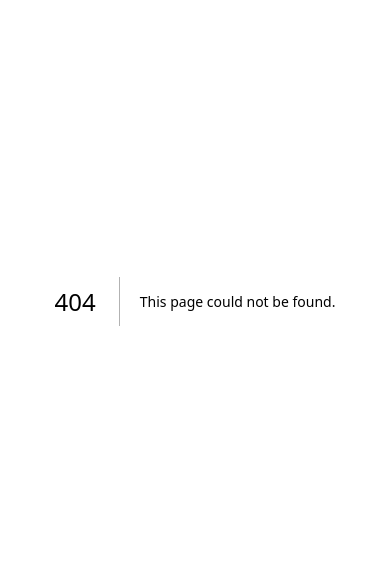
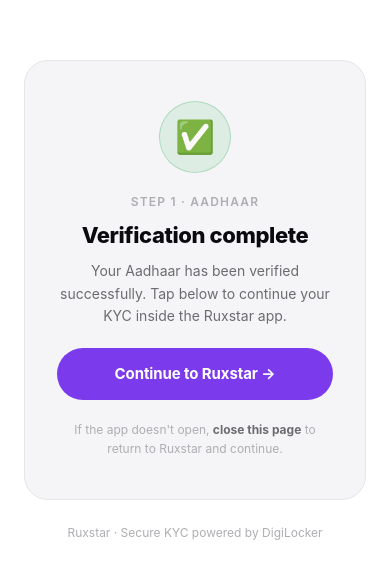
Before and after one commit to ruxstar-admin/ruxstar-frontend-services, a Next.js app: page /kyc/mobile-done in a window 390 px wide. Before the commit this address had no page. Shown: the part 121-700 px from the top of the page. Built offline with nearby package versions, Linux system fonts and the light colour scheme.

Commit message:
added redirect uri to support for the mobile redirections

```diff
--- /dev/null
+++ b/app/kyc/mobile-done/page.tsx
@@ -0,0 +1,229 @@
+"use client";
+
+/**
+ * /kyc/mobile-done
+ * ─────────────────
+ * Landing page for the mobile Aadhaar KYC redirect.
+ *
+ * After DigiLocker completes, the backend redirects the user's browser here.
+ * The mobile app embedded its live callback URL as ?appUri=<encoded-url>:
+ *   • Expo Go    → exp://192.168.x.x:8081/--/kyc/callback
+ *   • Production → ruxstarapplicationservices://kyc/callback
+ *
+ * The user sees a success screen and taps "Continue" to be sent back into
+ * the exact right screen of the Ruxstar app.
+ *
+ * No authentication required — called by a browser redirect from the backend.
+ */
+
+import { useRef, useState } from "react";
+import { useSearchParams } from "next/navigation";
+import { Suspense } from "react";
+
+/**
+ * Only allow known Ruxstar app URI schemes.
+ * Prevents open-redirect abuse if someone crafts a malicious ?appUri=.
+ *
+ * exp://              — Expo Go (testing)
+ * ruxstarapplicationservices:// — standalone production build
+ */
+const ALLOWED_SCHEMES = [
+  "ruxstarapplicationservices://",
+  "exp://",
+];
+
+function isSafeAppUri(uri: string): boolean {
+  return ALLOWED_SCHEMES.some((scheme) => uri.toLowerCase().startsWith(scheme));
+}
+
+function MobileDoneContent() {
+  const searchParams = useSearchParams();
+
+  const rawAppUri = searchParams.get("appUri") ?? "";
+  const appUri    = isSafeAppUri(rawAppUri)
+    ? rawAppUri
+    : "ruxstarapplicationservices://kyc/callback";
+
+  const [opened,    setOpened]    = useState(false);
+  const [linkFailed, setLinkFailed] = useState(false);
+
+  const fallbackTimerRef = useRef<ReturnType<typeof setTimeout> | null>(null);
+
+  function handleContinue() {
+    setOpened(true);
+
+    // window.location.href never throws for unrecognised schemes — it just
+    // silently does nothing. If the user is still on this page after 2 s,
+    // the OS didn't handle the deep link, so we show the fallback message.
+    window.location.href = appUri;
+
+    if (fallbackTimerRef.current) clearTimeout(fallbackTimerRef.current);
+    fallbackTimerRef.current = setTimeout(() => setLinkFailed(true), 2000);
+  }
+
+  return (
+    <div style={styles.page}>
+      <div style={styles.card}>
+
+        {/* Icon */}
+        <div style={styles.iconWrap}>✅</div>
+
+        {/* Heading */}
+        <div style={{ textAlign: "center" }}>
+          <p style={styles.eyebrow}>Step 1 · Aadhaar</p>
+          <h1 style={styles.heading}>Verification complete</h1>
+          <p style={styles.sub}>
+            Your Aadhaar has been verified successfully. Tap below to continue
+            your KYC inside the Ruxstar app.
+          </p>
+        </div>
+
+        {/* Fallback message — shown only if deep link didn't open */}
+        {linkFailed && (
+          <p style={styles.fallback}>
+            The app didn&apos;t open automatically.{" "}
+            <strong style={{ color: "#0A0A0F" }}>Close this page</strong> to
+            return to Ruxstar and continue.
+          </p>
+        )}
+
+        {/* Primary CTA */}
+        <button
+          onClick={handleContinue}
+          disabled={opened && !linkFailed}
+          style={{
+            ...styles.btn,
+            ...(opened && !linkFailed ? styles.btnLoading : {}),
+          }}
+        >
+          {opened && !linkFailed ? "Opening Ruxstar…" : "Continue to Ruxstar →"}
+        </button>
+
+        {/* Fallback note */}
+        <p style={styles.note}>
+          If the app doesn&apos;t open,{" "}
+          <strong style={{ color: "#6C6C70" }}>close this page</strong> to
+          return to Ruxstar and continue.
+        </p>
+      </div>
+
+      <p style={styles.footer}>Ruxstar · Secure KYC powered by DigiLocker</p>
+    </div>
+  );
+}
+
+export default function KycMobileDonePage() {
+  return (
+    <Suspense
+      fallback={
+        <div style={styles.page}>
+          <div style={styles.card}>
+            <div style={styles.iconWrap}>🪪</div>
+            <p style={styles.sub}>Loading…</p>
+          </div>
+        </div>
+      }
+    >
+      <MobileDoneContent />
+    </Suspense>
+  );
+}
+
+// ─── Styles ───────────────────────────────────────────────────────────────────
+
+const styles: Record<string, React.CSSProperties> = {
+  page: {
+    minHeight: "100vh",
+    backgroundColor: "#ffffff",
+    display: "flex",
+    flexDirection: "column",
+    alignItems: "center",
+    justifyContent: "center",
+    padding: "24px",
+    fontFamily:
+      "-apple-system, BlinkMacSystemFont, 'Segoe UI', Roboto, sans-serif",
+  },
+  card: {
+    width: "100%",
+    maxWidth: 400,
+    backgroundColor: "#F5F5F7",
+    borderRadius: 24,
+    border: "1px solid #E5E5EA",
+    padding: "40px 32px",
+    display: "flex",
+    flexDirection: "column",
+    alignItems: "center",
+    gap: 20,
+    textAlign: "center",
+  },
+  iconWrap: {
+    width: 72,
+    height: 72,
+    borderRadius: 36,
+    backgroundColor: "rgba(22,163,74,0.10)",
+    border: "1px solid rgba(22,163,74,0.25)",
+    display: "flex",
+    alignItems: "center",
+    justifyContent: "center",
+    fontSize: 32,
+  },
+  eyebrow: {
+    margin: 0,
+    fontSize: 12,
+    fontWeight: 600,
+    letterSpacing: "0.1em",
+    textTransform: "uppercase" as const,
+    color: "#AEAEB2",
+  },
+  heading: {
+    margin: "8px 0 0",
+    fontSize: 22,
+    fontWeight: 800,
+    color: "#0A0A0F",
+    letterSpacing: "-0.4px",
+  },
+  sub: {
+    margin: "8px 0 0",
+    fontSize: 14,
+    color: "#6C6C70",
+    lineHeight: 1.6,
+  },
+  fallback: {
+    margin: 0,
+    fontSize: 14,
+    color: "#6C6C70",
+    lineHeight: 1.6,
+    backgroundColor: "rgba(245,158,11,0.08)",
+    border: "1px solid rgba(245,158,11,0.25)",
+    borderRadius: 12,
+    padding: "12px 16px",
+  },
+  btn: {
+    width: "100%",
+    padding: "15px 24px",
+    borderRadius: 999,
+    border: "none",
+    backgroundColor: "#7C3AED",
+    color: "#ffffff",
+    fontSize: 15,
+    fontWeight: 700,
+    cursor: "pointer",
+    letterSpacing: "-0.1px",
+    transition: "opacity 0.15s",
+  },
+  btnLoading: {
+    opacity: 0.6,
+    cursor: "default",
+  },
+  note: {
+    margin: 0,
+    fontSize: 12,
+    color: "#AEAEB2",
+    lineHeight: 1.6,
+  },
+  footer: {
+    marginTop: 24,
+    fontSize: 12,
+    color: "#AEAEB2",
+  },
+};
```
